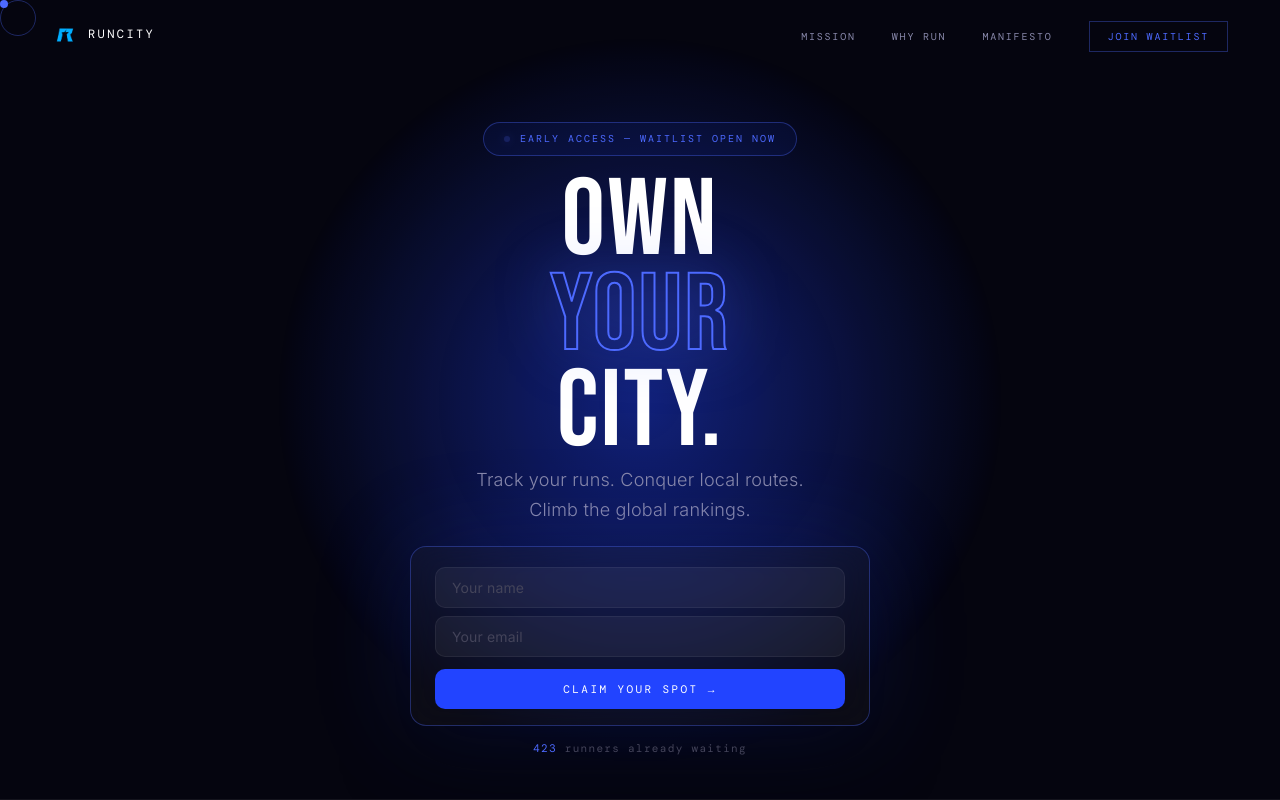
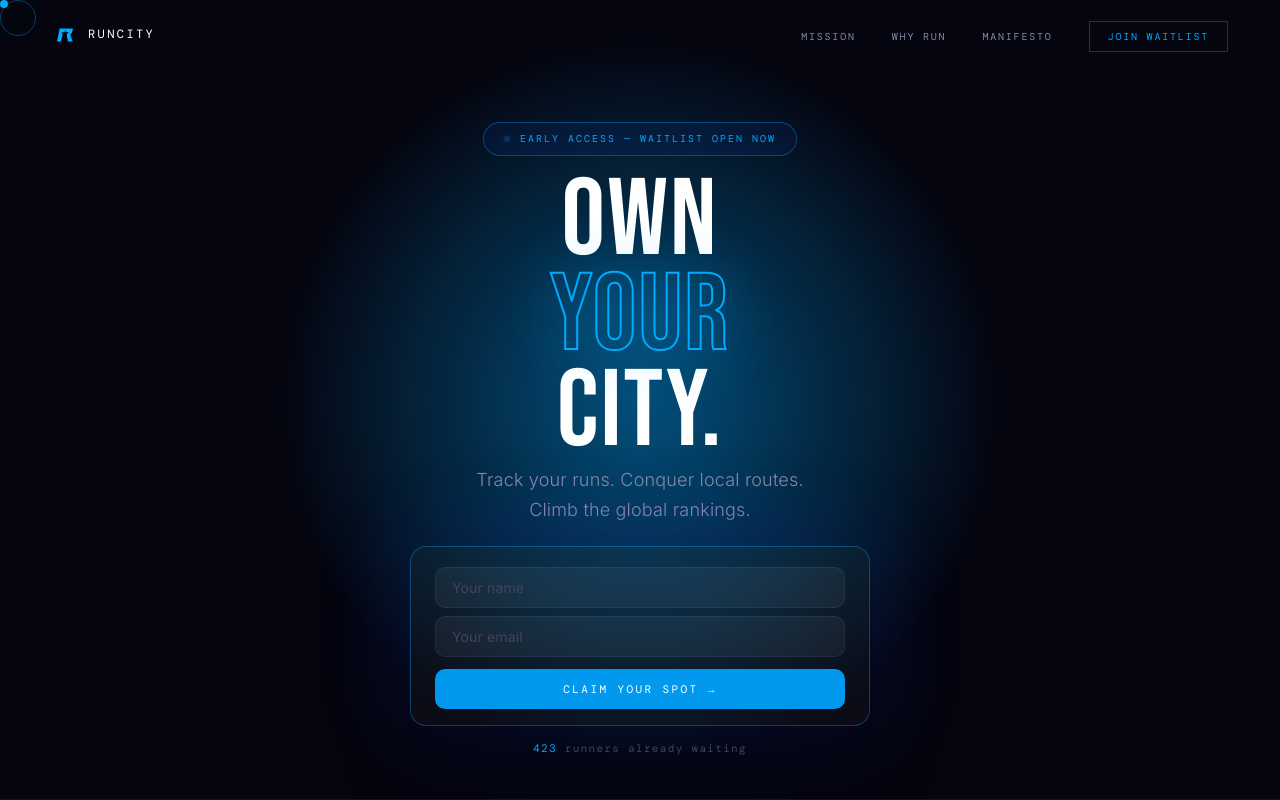
Before and after one commit to Sethuvishnu/runcity_waitlist, a React (Vite) app: page / in a window 1280 px wide. Shown: the top 800 px of the page. Built offline with nearby package versions, Linux system fonts and the light colour scheme; no server answers.

Commit message:
blue colour

```diff
--- a/src/App.css
+++ b/src/App.css
@@ -7,12 +7,12 @@
   --fg:            #ffffff;
   --fg-dim:        #8888aa;
   --muted:         #44445a;
-  --accent:        #2244ff;
-  --accent-bright: #4d6aff;
-  --accent-glow:   rgba(34,68,255,0.2);
-  --accent-strong: rgba(34,68,255,0.5);
+  --accent:        #0099ee;
+  --accent-bright: #00aaff;
+  --accent-glow:   rgba(0,170,255,0.2);
+  --accent-strong: rgba(0,170,255,0.5);
   --border:        rgba(255,255,255,0.06);
-  --border-blue:   rgba(77,106,255,0.35);
+  --border-blue:   rgba(0,170,255,0.35);
   --display: 'Bebas Neue', sans-serif;
   --body:    'Inter', sans-serif;
   --mono:    'DM Mono', monospace;
```
